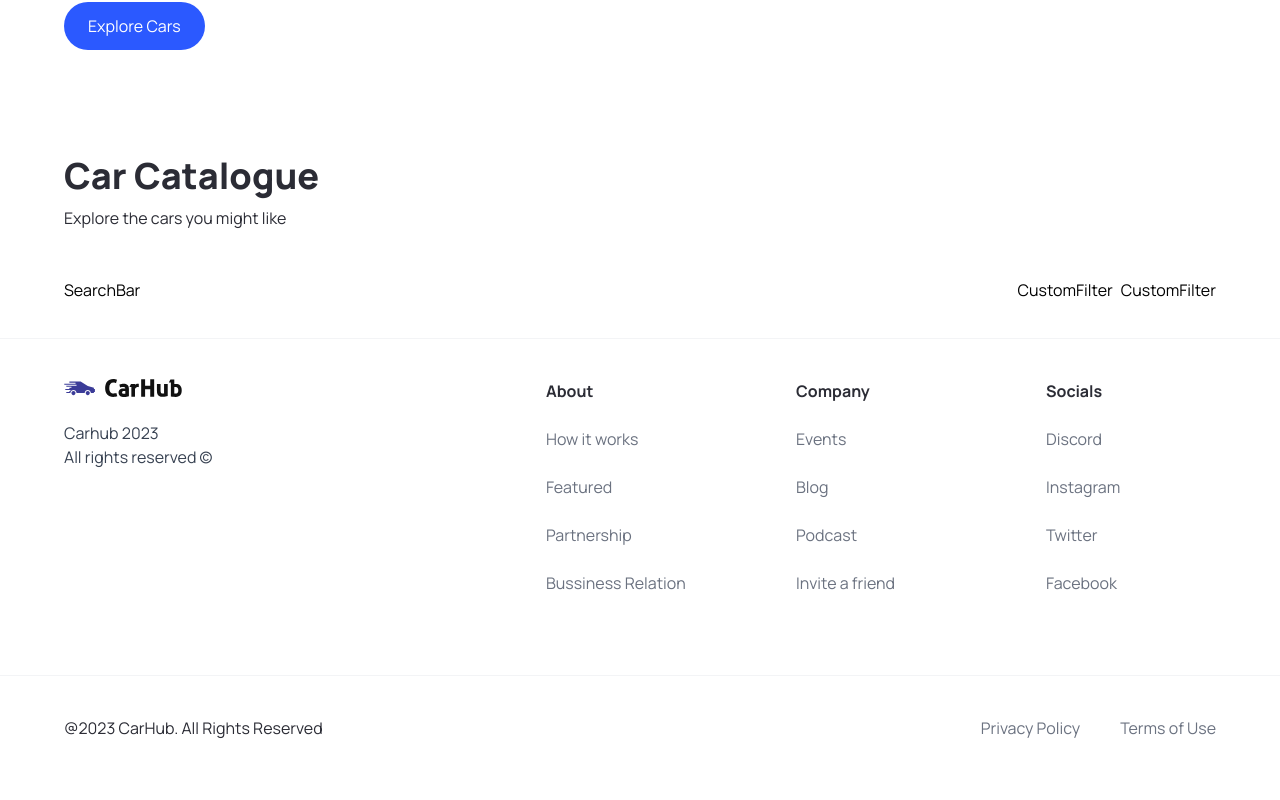
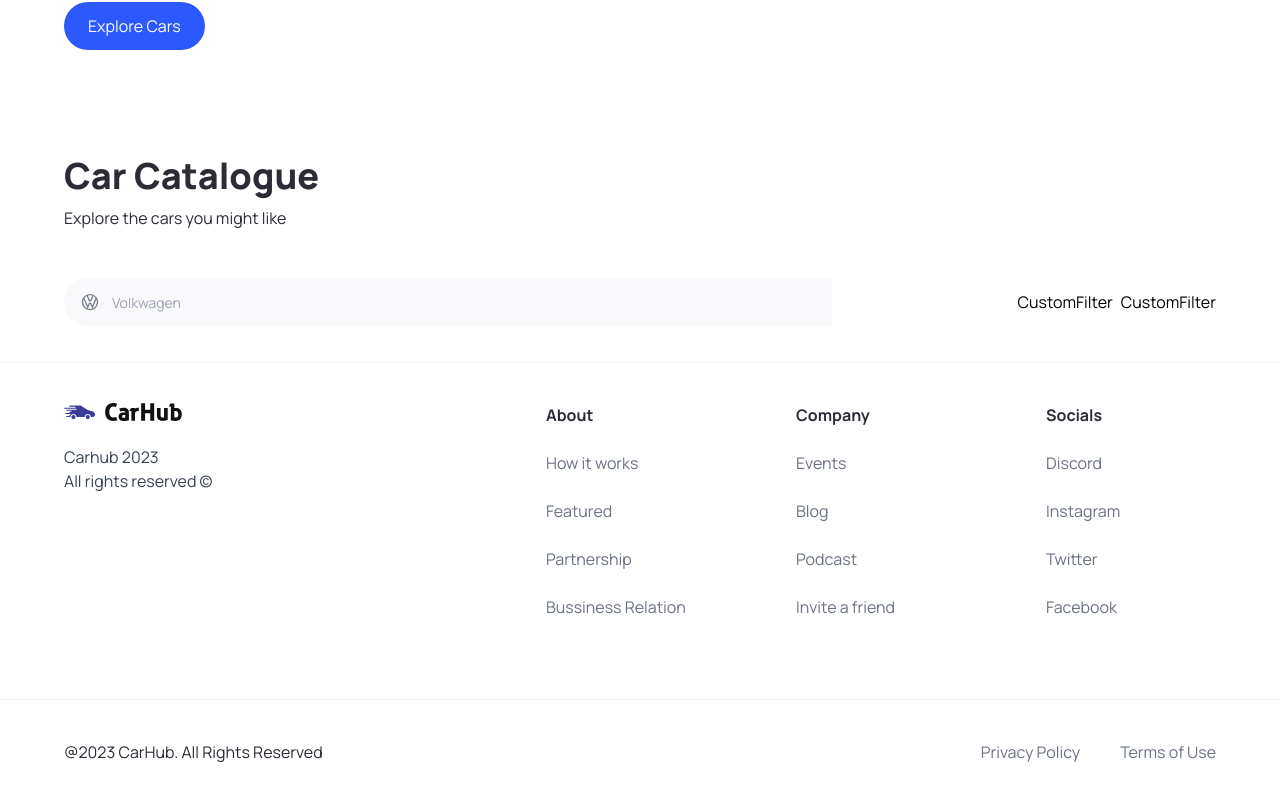
Before and after one commit to Zukhriddinbek-Code/car_showcase_next, a Next.js app: page / in a window 1280 px wide. Shown: the part 708-1508 px from the top of the page. Built offline with nearby package versions, Linux system fonts and the light colour scheme.

Commit message:
done with combo box

```diff
--- a/components/SearchBar.tsx
+++ b/components/SearchBar.tsx
@@ -1,7 +1,22 @@
-import React from "react";
+"use client";
+import { useState } from "react";
+import { SearchManufacturer } from "./";
 
 const SearchBar = () => {
-  return <div>SearchBar</div>;
+  const [manufacturer, setManufacturer] = useState("");
+
+  const handleSearch = () => {};
+
+  return (
+    <form className="searchbar" onSubmit={handleSearch}>
+      <div className="searchbar__item">
+        <SearchManufacturer
+          manufacturer={manufacturer}
+          setManufacturer={setManufacturer}
+        />
+      </div>
+    </form>
+  );
 };
 
 export default SearchBar;
--- /dev/null
+++ b/components/SearchManufacturer.tsx
@@ -0,0 +1,90 @@
+"use client";
+import Image from "next/image";
+import { useState, Fragment } from "react";
+import { Combobox, Transition } from "@headlessui/react";
+
+import { manufacturers } from "@/constants";
+import { SearchManufacturerProps } from "@/types";
+
+const SearchManufacturer = ({
+  manufacturer,
+  setManufacturer,
+}: SearchManufacturerProps) => {
+  const [query, setQuery] = useState("");
+
+  const filteredManufacturers =
+    query === ""
+      ? manufacturers
+      : manufacturers.filter((manufacturer) => {
+          return manufacturer
+            .toLocaleLowerCase()
+            .replace(/\s+/g, "")
+            .includes(query.toLocaleLowerCase().replace(/\s+/g, ""));
+        });
+
+  return (
+    <div className="search-manufacturer">
+      <Combobox value={manufacturer} onChange={setManufacturer}>
+        <div className="relative w-full">
+          <Combobox.Button className="absolute top-[14px]">
+            <Image
+              src="/car-logo.svg"
+              alt="car logo"
+              width={20}
+              height={20}
+              className="ml-4"
+            />
+          </Combobox.Button>
+          <Combobox.Input
+            className="search-manufacturer__input"
+            placeholder="Volkwagen"
+            displayValue={(manufacturer: string) => manufacturer}
+            onChange={(e) => setQuery(e.target.value)}
+          />
+          <Transition
+            as={Fragment}
+            leave="transition ease-in duration-100"
+            leaveFrom="opacity-100"
+            leaveTo="opacity-0"
+            afterLeave={() => setQuery("")}
+          >
+            <Combobox.Options>
+              {filteredManufacturers.map((manufacturer) => (
+                <Combobox.Option
+                  key={manufacturer}
+                  value={manufacturer}
+                  className={({ active }) =>
+                    `relative search-manufacturer__option ${
+                      active ? "bg-primary-blue text-white" : "text-gray-900"
+                    }`
+                  }
+                >
+                  {({ selected, active }) => (
+                    <>
+                      <span
+                        className={`block truncate ${
+                          selected ? "font-medium" : "font-normal"
+                        }`}
+                      >
+                        {manufacturer}
+                      </span>
+                      {selected ? (
+                        <span
+                          className={`absolute inset-y-0 left-0 flex items-center pl-3 ${
+                            active ? "text-white" : "text-teal-600"
+                          }`}
+                        ></span>
+                      ) : null}
+                    </>
+                  )}
+                </Combobox.Option>
+              ))}
+            </Combobox.Options>
+          </Transition>
+        </div>
+      </Combobox>
+    </div>
+  );
+};
+
+export default SearchManufacturer;
--- a/components/index.ts
+++ b/components/index.ts
@@ -4,5 +4,14 @@
 import Footer from "./Footer";
 import SearchBar from "./SearchBar";
 import CustomFilter from "./CustomFilter";
+import SearchManufacturer from "./SearchManufacturer";
 
-export { Hero, CustomButton, Navbar, Footer, SearchBar, CustomFilter };
+export {
+  Hero,
+  CustomButton,
+  Navbar,
+  Footer,
+  SearchBar,
+  CustomFilter,
+  SearchManufacturer,
+};
--- a/package.json
+++ b/package.json
@@ -9,6 +9,7 @@
     "lint": "next lint"
   },
   "dependencies": {
+    "@headlessui/react": "^1.7.17",
     "@types/node": "20.5.9",
     "@types/react": "18.2.21",
     "@types/react-dom": "18.2.7",
--- a/types/index.ts
+++ b/types/index.ts
@@ -6,3 +6,8 @@
   handleClick?: MouseEventHandler<HTMLButtonElement>;
   btnType?: "button" | "submit";
 }
+
+export interface SearchManufacturerProps {
+  manufacturer: string;
+  setManufacturer: (manufacturer: string) => void;
+}
```
Also changed, not shown: 1 other file (tests, documents, lock files or other folders).
